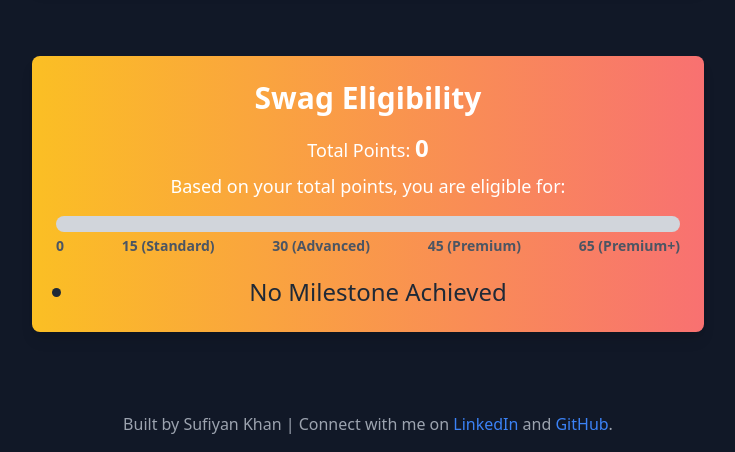
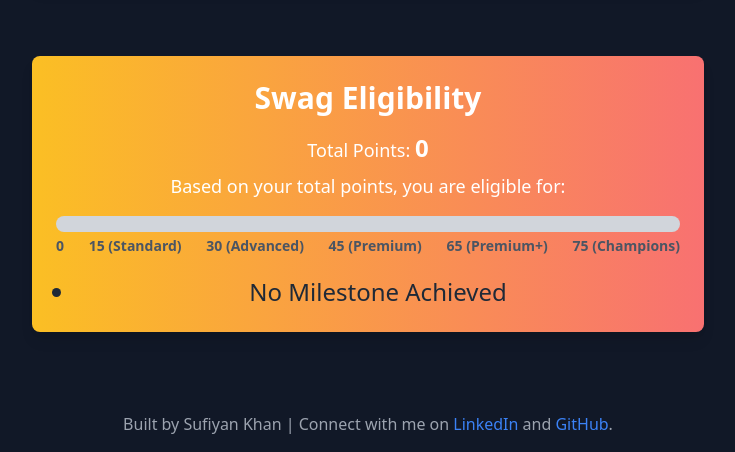
Before and after one commit to Sufi1512/PointCounter, a Flask app: page / in a window 1280 px wide. Shown: the part 554-1006 px from the top of the page, without its empty margins (272-1007 px from the left). Run offline with Flask 3, Linux system fonts and the light colour scheme.

Commit message:
Add Champions milestone eligibility at 75 points in index.html

```diff
--- a/templates/index.html
+++ b/templates/index.html
@@ -139,7 +139,9 @@
                         <span class="{% if data.points.total_points >= 30 %}text-blue-600{% else %}text-gray-600{% endif %}">30 (Advanced)</span>
                         <span class="{% if data.points.total_points >= 45 %}text-blue-600{% else %}text-gray-600{% endif %}">45 (Premium)</span>
                         <span class="{% if data.points.total_points >= 65 %}text-blue-600{% else %}text-gray-600{% endif %}">65 (Premium+)</span>
+                        <span class="{% if data.points.total_points >= 75 %}text-blue-600{% else %}text-gray-600{% endif %}">75 (Champions)</span>
                     </div>
+
                 </div>
 
                 <!-- Display Eligibility Milestone -->
```
